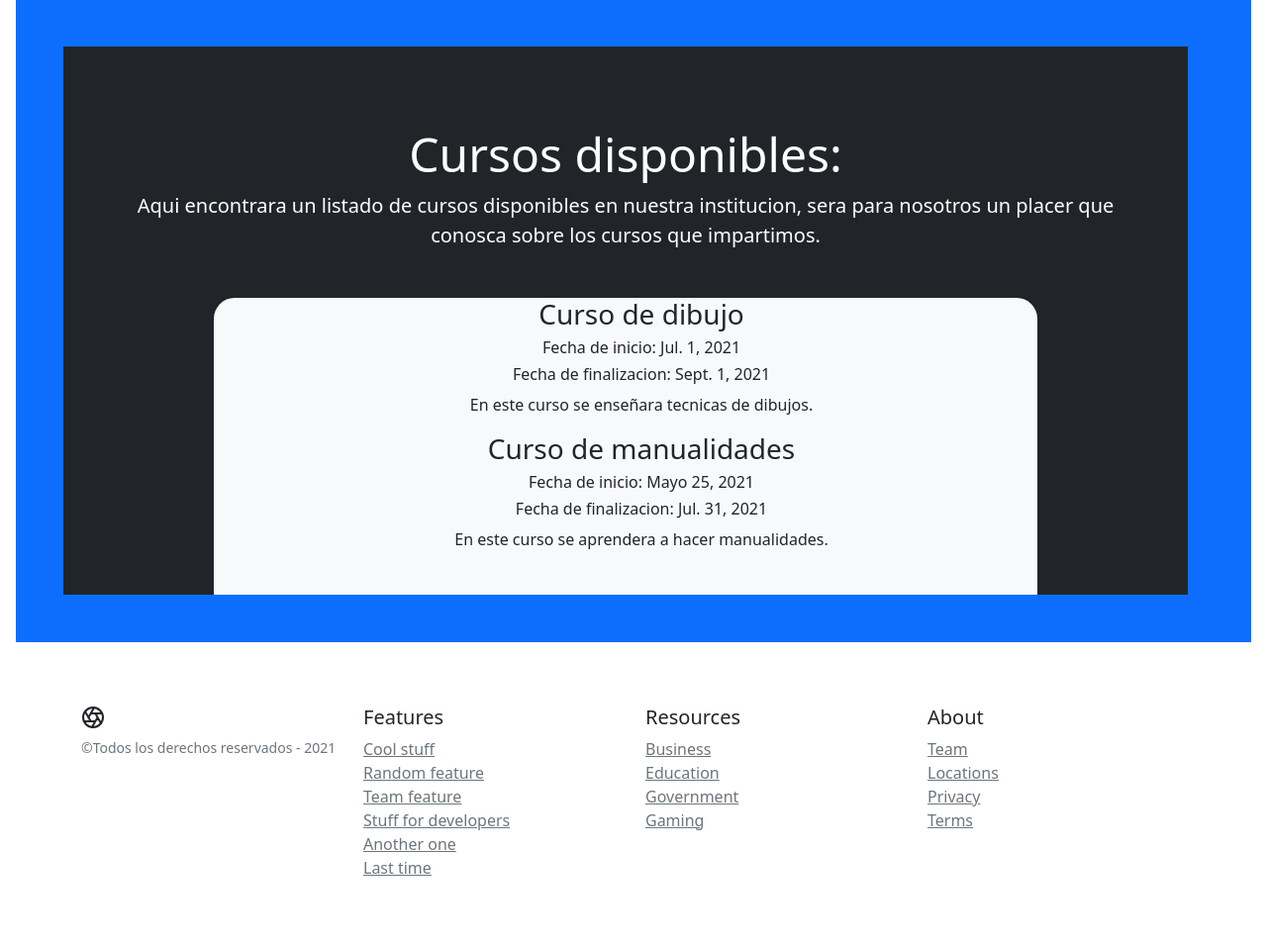
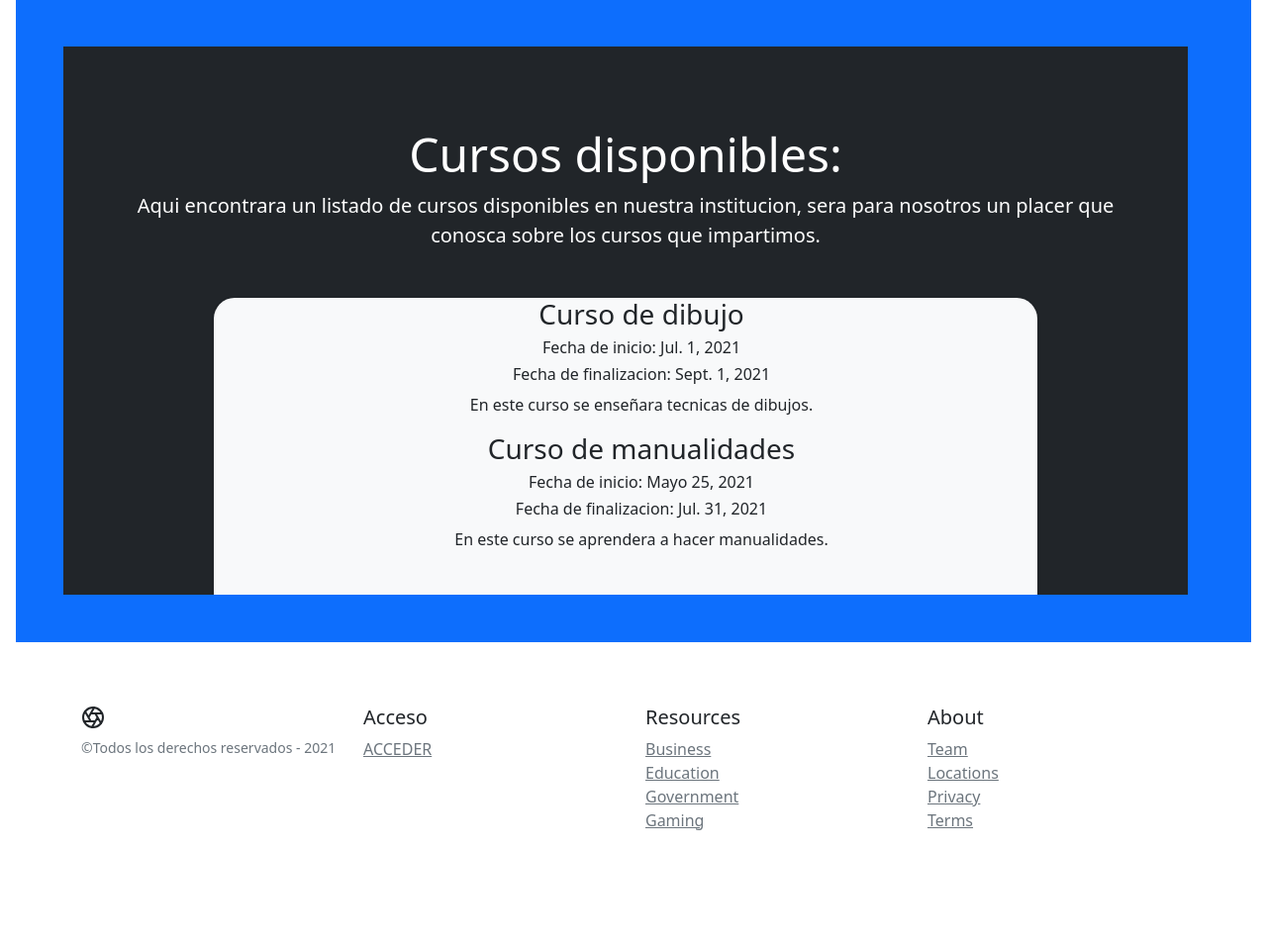
Before and after one commit to CL16006/CasaCulturaWeb, a Django app: page /cursos/verCursos in a window 1280 px wide. Shown: the part 161-1114 px from the top of the page at 99% size. After the commit the page ends 1000 px from the top, so only its background shows below. Run offline with Django 3.2, Linux system fonts and the light colour scheme; data comes from the database, SQL or seed files in the repository.

Commit message:
se agrego seccion de acceso para admin

```diff
--- a/cursos/templates/cursos/menu.html
+++ b/cursos/templates/cursos/menu.html
@@ -59,14 +59,9 @@
       <small class="d-block mb-3 text-muted">&copy;Todos los derechos reservados - 2021</small>
     </div>
     <div class="col-6 col-md">
-      <h5>Features</h5>
+      <h5>Acceso</h5>
       <ul class="list-unstyled text-small">
-        <li><a class="link-secondary" href="#">Cool stuff</a></li>
-        <li><a class="link-secondary" href="#">Random feature</a></li>
-        <li><a class="link-secondary" href="#">Team feature</a></li>
-        <li><a class="link-secondary" href="#">Stuff for developers</a></li>
-        <li><a class="link-secondary" href="#">Another one</a></li>
-        <li><a class="link-secondary" href="#">Last time</a></li>
+        <li><a class="link-secondary" href="{% url 'administrar' %}">ACCEDER</a></li>
       </ul>
     </div>
 
```
